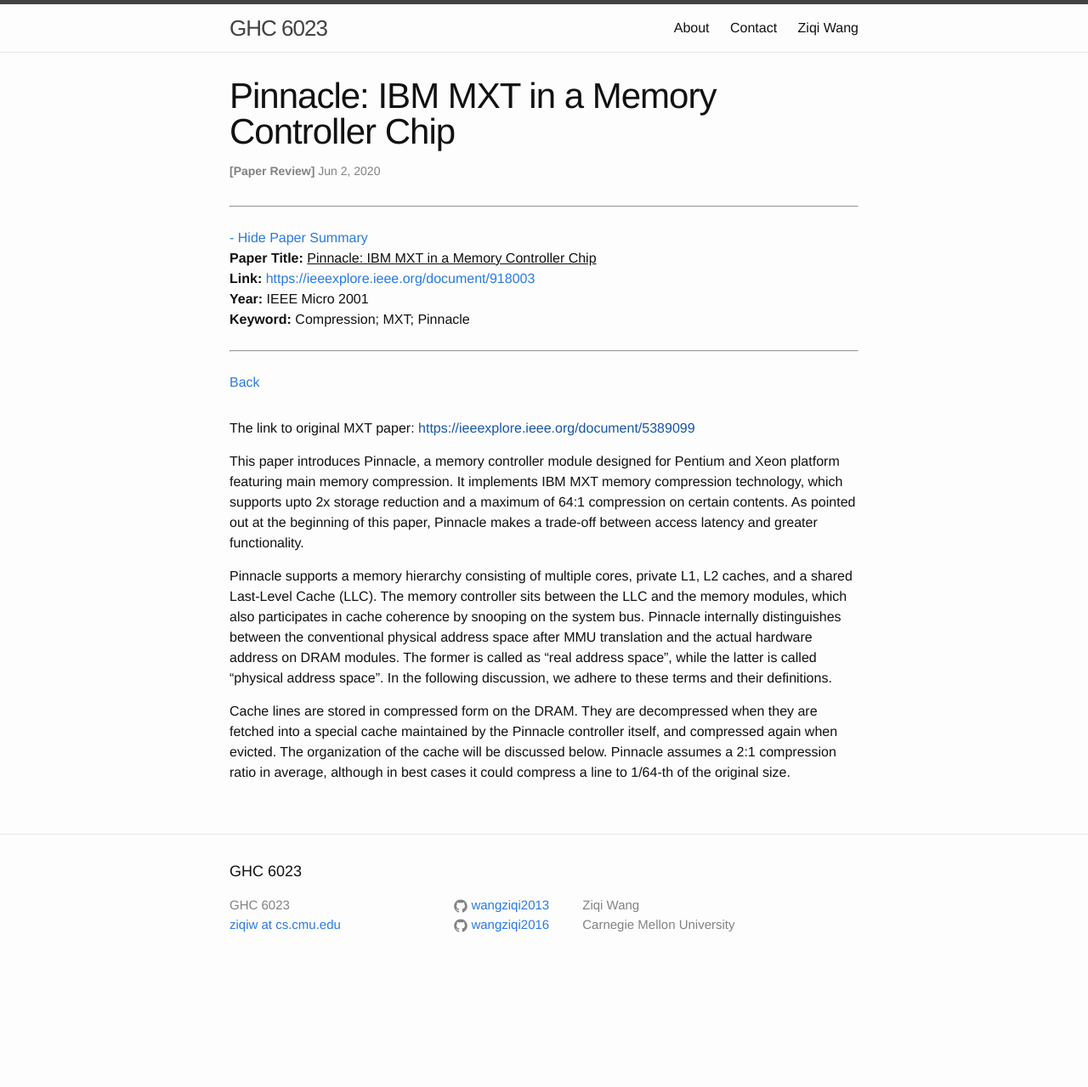
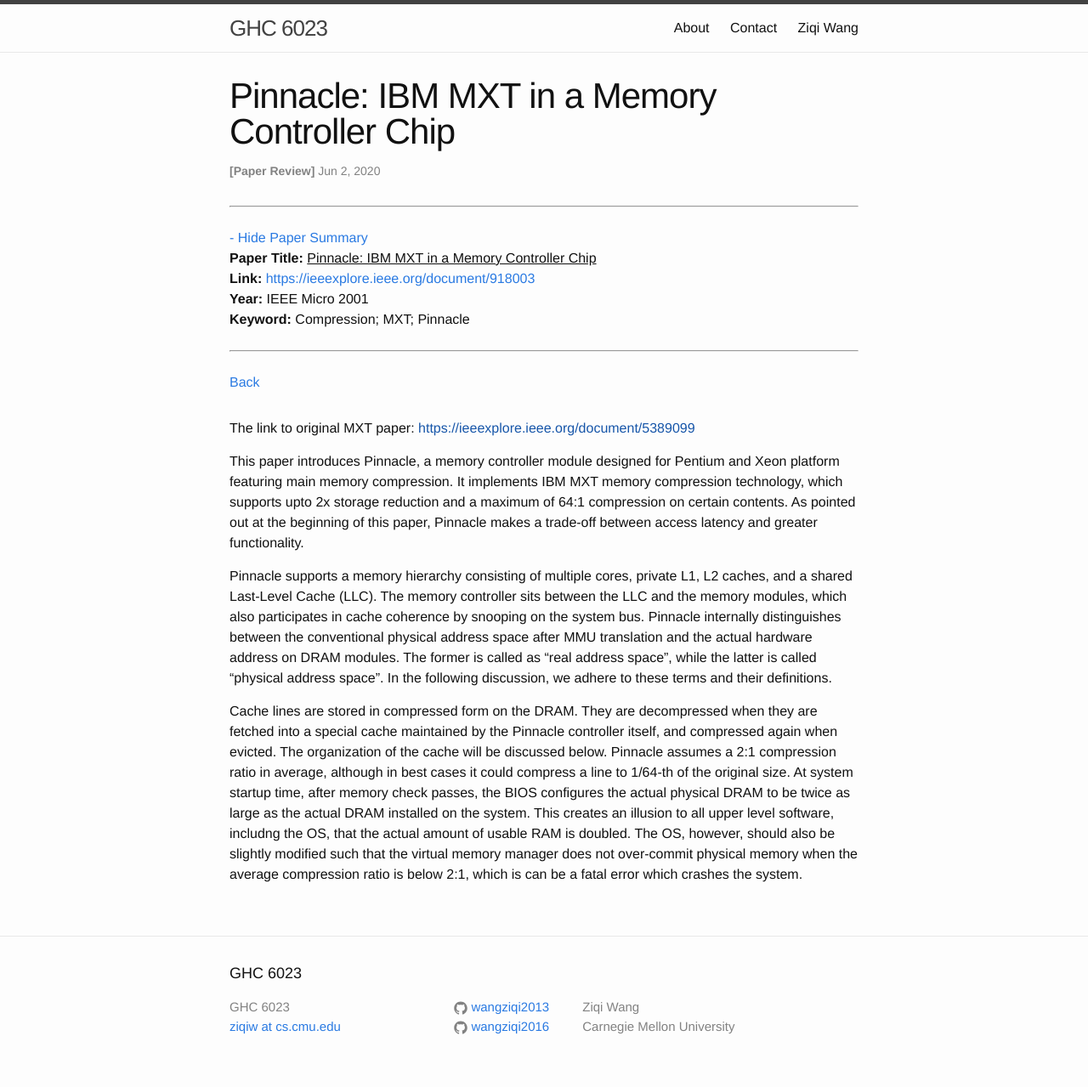
Before and after one commit to wangziqi2013/wangziqi2013.github.io, a Jekyll site: the page built from _posts/2020-06-01-pinnacle.markdown, in a window 1280 px wide. Shown: the whole page at 85% size. Built offline with Jekyll 4.4.1, drawn with Linux system fonts in a browser that asks for light colours; before the commit the page ends 1159 px from its top, so only the background shows below that.

Commit message:
Adding OS

```diff
--- a/_posts/2020-06-01-pinnacle.markdown
+++ b/_posts/2020-06-01-pinnacle.markdown
@@ -31,3 +31,8 @@ maintained by the Pinnacle controller itself, and compressed again when evicted.
 be discussed below.
 Pinnacle assumes a 2:1 compression ratio in average, although in best cases it could compress a line to 1/64-th of
 the original size.
+At system startup time, after memory check passes, the BIOS configures the actual physical DRAM to be
+twice as large as the actual DRAM installed on the system. This creates an illusion to all upper level software, includng
+the OS, that the actual amount of usable RAM is doubled. The OS, however, should also be slightly modified such that
+the virtual memory manager does not over-commit physical memory when the average compression ratio is below 2:1, which
+is can be a fatal error which crashes the system.
```
